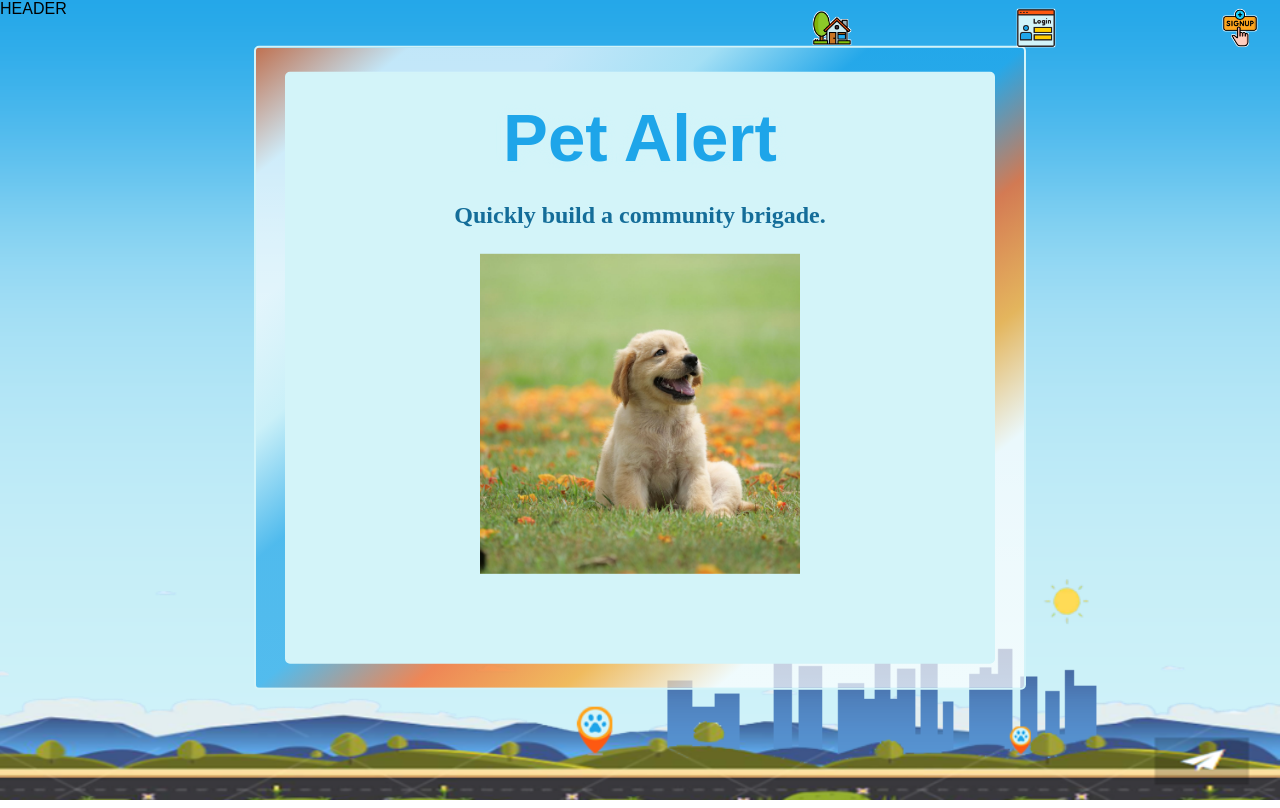
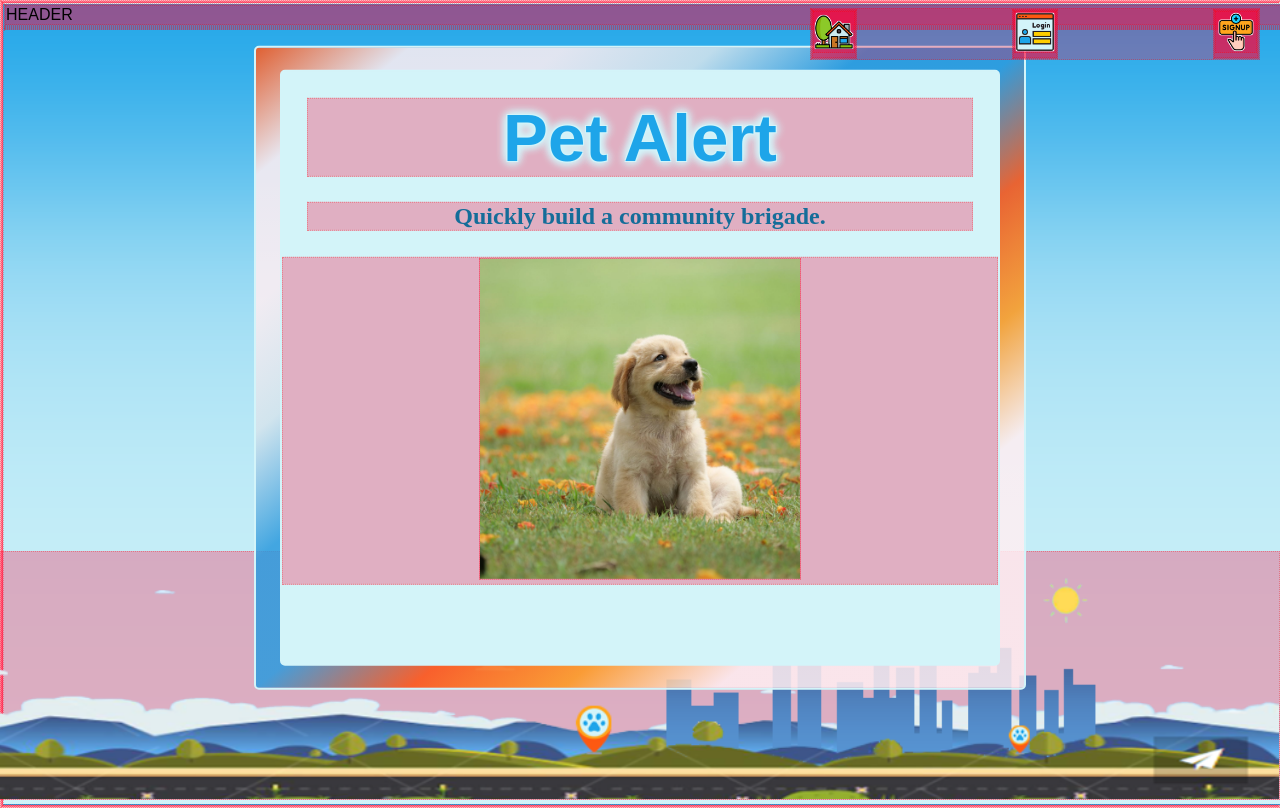
Before and after one commit to KennWg/pet-finder, a React (Create React App) app in the folder client/: page / in a window 1280 px wide. Built offline with nearby package versions, Linux system fonts and the light colour scheme.

Commit message:
more styles

```diff
--- a/client/src/App.css
+++ b/client/src/App.css
@@ -6,7 +6,7 @@
 --font-size-multiply: 1.6px;
 
   /* Colors */
-  --opacity: 0.7;
+  --opacity: 0.8;
 
   --hex-c1: #1EA5E9;
   --c1: 30, 165, 233;
@@ -42,8 +42,8 @@
 
 * {
   /* for development*/
-  /* border: 1px dotted rgba(255, 0, 0, 0.315);
-  background-color: #ff003748; */
+  border: 1px dotted rgba(255, 0, 0, 0.315);
+  background-color: #ff003748;
 
 }
 
@@ -252,12 +252,11 @@ button[type="submit"] {
   border-radius: 5px;
   border-width: 2px;
   border-style: solid;
-
 }
 
 .inner-div {
-  width: 92%;
-  height: 92%;
+  width: 56vw;
+  height: 74vh;
   border-radius: 5px;
   border-width: 2px;
   border-style: solid;
```
